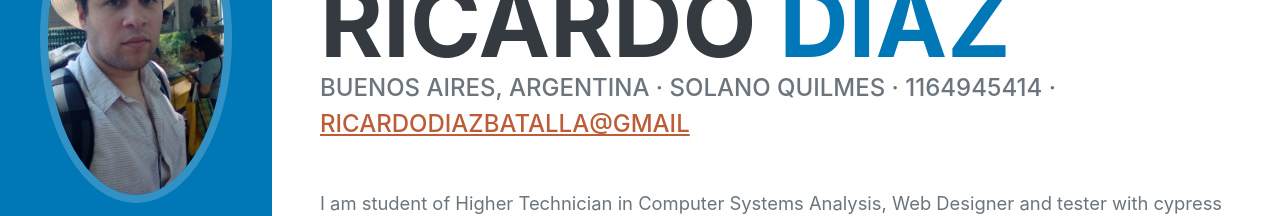
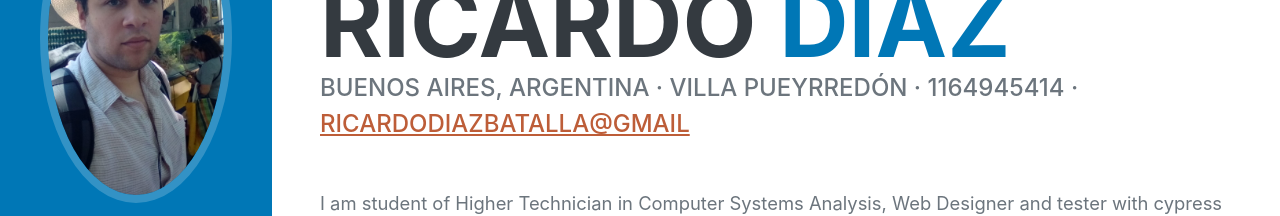
Before and after one commit to RichardDB7/Portfolio.github.io, a website: page index.html in a window 1280 px wide. Shown: the part 238-454 px from the top of the page. Drawn offline with nearby package versions, Linux system fonts and the light colour scheme; a web font is replaced by a local one.

Commit message:
Update index.html

```diff
--- a/index.html
+++ b/index.html
@@ -44,7 +44,7 @@
                         <span class="text-primary">Diaz</span>
                     </h1>
                     <div class="subheading mb-5">
-                        Buenos Aires, Argentina · Solano Quilmes · 1164945414 ·
+                        Buenos Aires, Argentina · Villa Pueyrredón · 1164945414 ·
                         <a href="mailto:ricardodiazbatalla@gmail">ricardodiazbatalla@gmail</a>
                     </div>
                     <p class="lead mb-5">I am student of Higher Technician in Computer Systems Analysis, Web Designer and tester with cypress and selenium.  </p>
```
